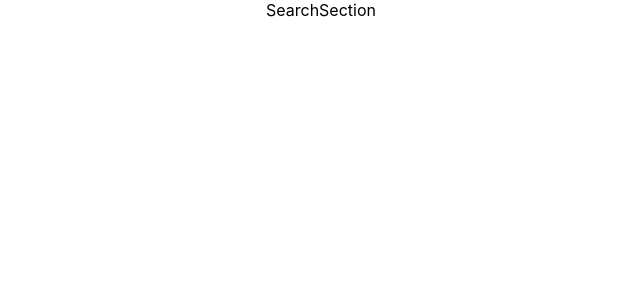
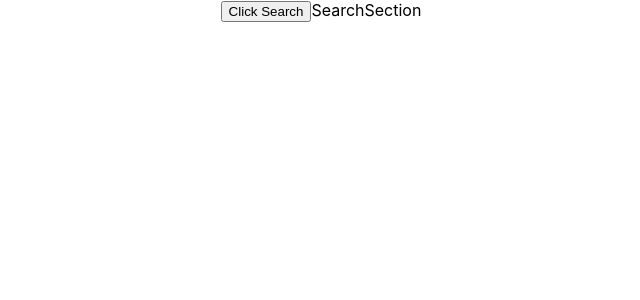
Before and after one commit to nguyenkimlong/Web-RealEstate, a React (Create React App) app: page / in a window 1280 px wide. Shown: the top 300 px of the page, without its empty margins (319-959 px from the left). Built offline with nearby package versions, Linux system fonts and the light colour scheme.

Commit message:
commit all

```diff
--- a/src/page/SearchSection.js
+++ b/src/page/SearchSection.js
@@ -1,9 +1,9 @@
-import React from 'react';
-import ReactDOM from 'react-dom';
+
 import { Button } from 'react-bootstrap';
 function SearchSection() {
     return (
         <div>
+            <Button> Click Search </Button>
 SearchSection
         </div>
     )
```
